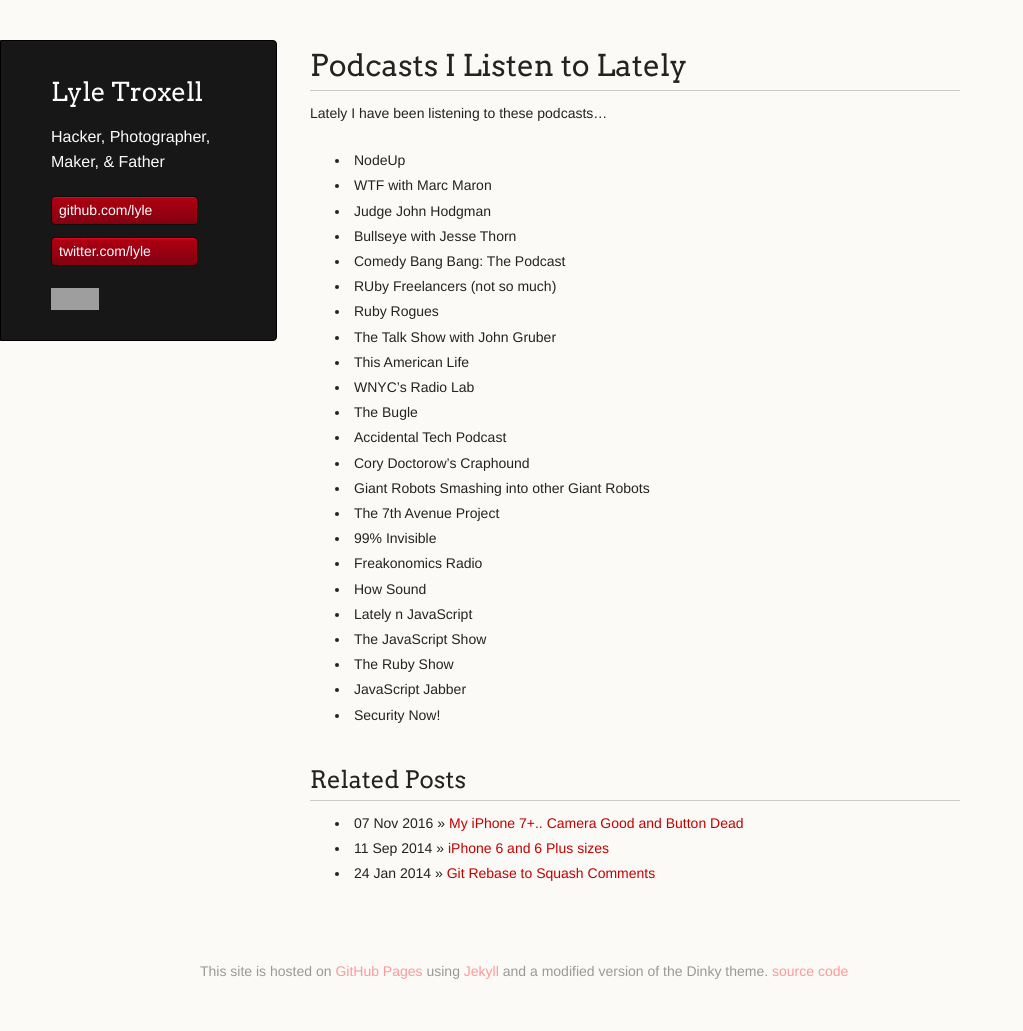
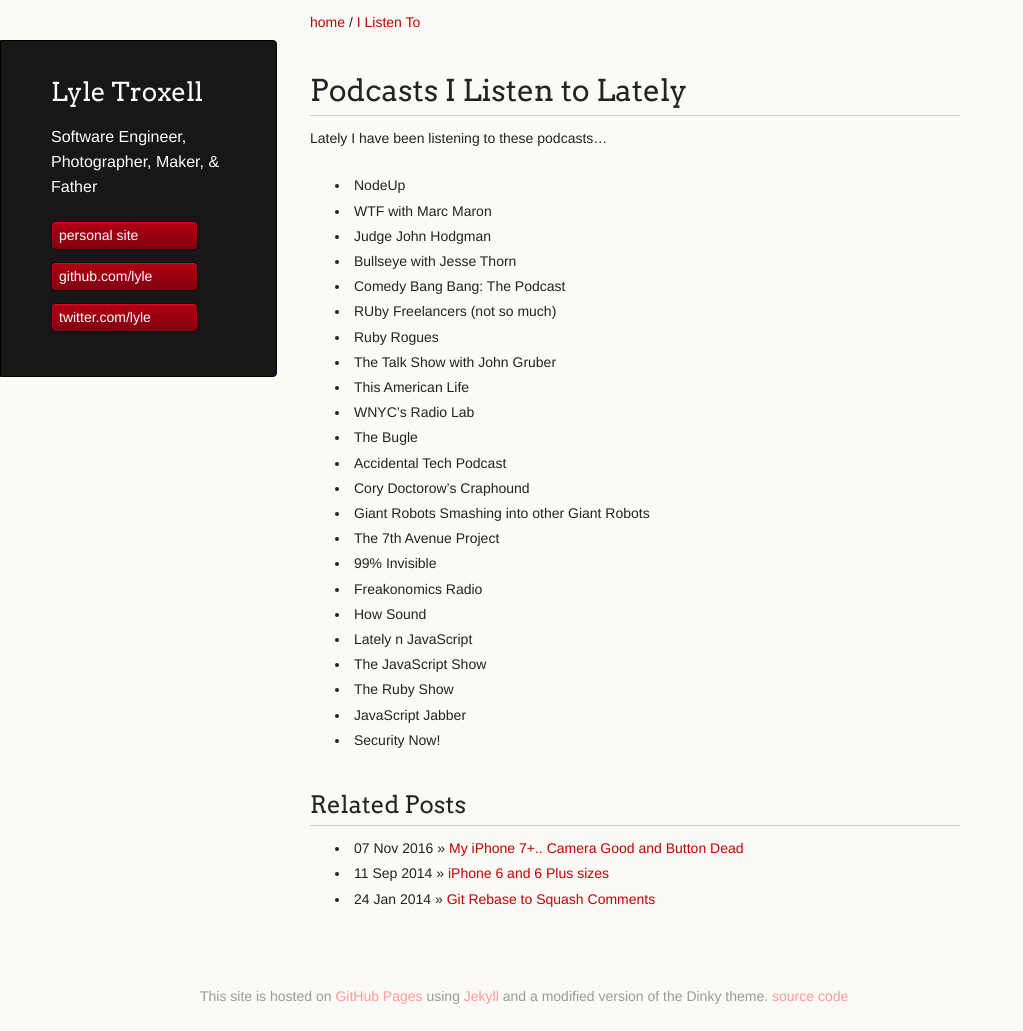
Before and after one commit to lyle/lyle.github.io, a Jekyll site: the page built from _posts/2013-05-08-podcasts-i-listen-to-lately.md, in a window 1280 px wide and 1031 px high. Shown: the whole window, without its empty margins (0-1023 px from the left). Built offline with Jekyll 4.4.1, drawn with Linux system fonts in a browser that asks for light colours; Markdown is read by kramdown in place of the engine named in the settings; grey boxes are pictures that could not be loaded.

Commit message:
Adding breadcrumbs

```diff
--- a/_layouts/default.html
+++ b/_layouts/default.html
@@ -17,20 +17,42 @@
     <div class="wrapper">
       <header>
         <h1 class="header">Lyle Troxell</h1>
-        <p class="header">Hacker, Photographer, Maker, &amp; Father</p>
-
-
-
+        <p class="header">Software Engineer, Photographer, Maker, &amp; Father</p>
         <ul>
+          <li><a href="https://lyle.troxell.com">personal site</a></li>
           <li><a href="https://github.com/lyle">github.com/lyle</a></li>
           <li><a href="https://twitter.com/lyle">twitter.com/lyle</a></li>
         </ul>
-	<iframe style="border: 0; margin: 0; padding: 0;"
-        	src="https://www.gittip.com/lyle/widget.html"
-        	width="48pt" height="22pt"></iframe>
       </header>
       <section>
+      <ol class="breadcrumb">
+<li class="root"><a href="{{ site.baseurl }}/">home</a></li>
+{% capture page_url_without_index_html %}{{ page.url | remove: "/index.html" }}{% endcapture %}
 
+{% assign splitted_url_parts = page_url_without_index_html | split: '/' %}
+{% capture forLoopMaxInt %}{{ splitted_url_parts.size | minus:1 }}{% endcapture %}
+{% for i in (1..forLoopMaxInt) %}
+    {% capture current_breadcrumb_url %}{{next_prepender}}/{{ splitted_url_parts[i] }}{% endcapture %}
+    {% capture current_breadcrumb_md_url %}{{next_prepender}}/{{ splitted_url_parts[i] }}/{% endcapture %}
+    {% capture next_prepender %}{{next_prepender}}/{{ splitted_url_parts[i] }}{% endcapture %}
+
+    {% for breadcrumb_page in site.posts %}
+        {% if current_breadcrumb_url == breadcrumb_page.url or current_breadcrumb_md_url == breadcrumb_page.url  %}
+        {% if breadcrumb_page.breadcrumb %}
+          {% assign page_name = breadcrumb_page.breadcrumb %}
+        {% else %}
+          {% assign page_name = breadcrumb_page.title %}
+        {% endif %}
+        {% assign j = forLoopMaxInt | plus: 0 %}
+            <li {% if i == j %}class="active"{% endif %}>
+                {% capture breadcrumb_page_page_url_without_index_html %}{{ breadcrumb_page.url | remove: "index.html" }}{% endcapture %}
+                {% assign my_variable = readcrumb_page.breadcrumb or "dd"%}
+                <a href="{{ site.baseurl }}{{breadcrumb_page_page_url_without_index_html}}">{{page_name}}</a>
+            </li>
+        {% endif %}
+    {% endfor %}
+{% endfor %}
+</ol>
         {{ content }}
 
       </section>
--- a/_posts/2013-05-08-podcasts-i-listen-to-lately.md
+++ b/_posts/2013-05-08-podcasts-i-listen-to-lately.md
@@ -1,6 +1,7 @@
 ---
 layout: post
 title: Podcasts I Listen to Lately
+breadcrumb: I Listen To
 ---
 
 {{ page.title }}
--- a/stylesheets/styles.css
+++ b/stylesheets/styles.css
@@ -415,3 +415,19 @@
     color:#444;
   }
 }
+
+.breadcrumb li{
+  list-style: none;
+  display: inline;
+  padding: 0;
+  margin: 0;
+}
+.breadcrumb li::before {
+  content: ' / ';
+}
+.breadcrumb li.root::before {
+  content: '';
+}
+.breadcrumb li.active a{
+  font-weight: lighter;
+}
```
